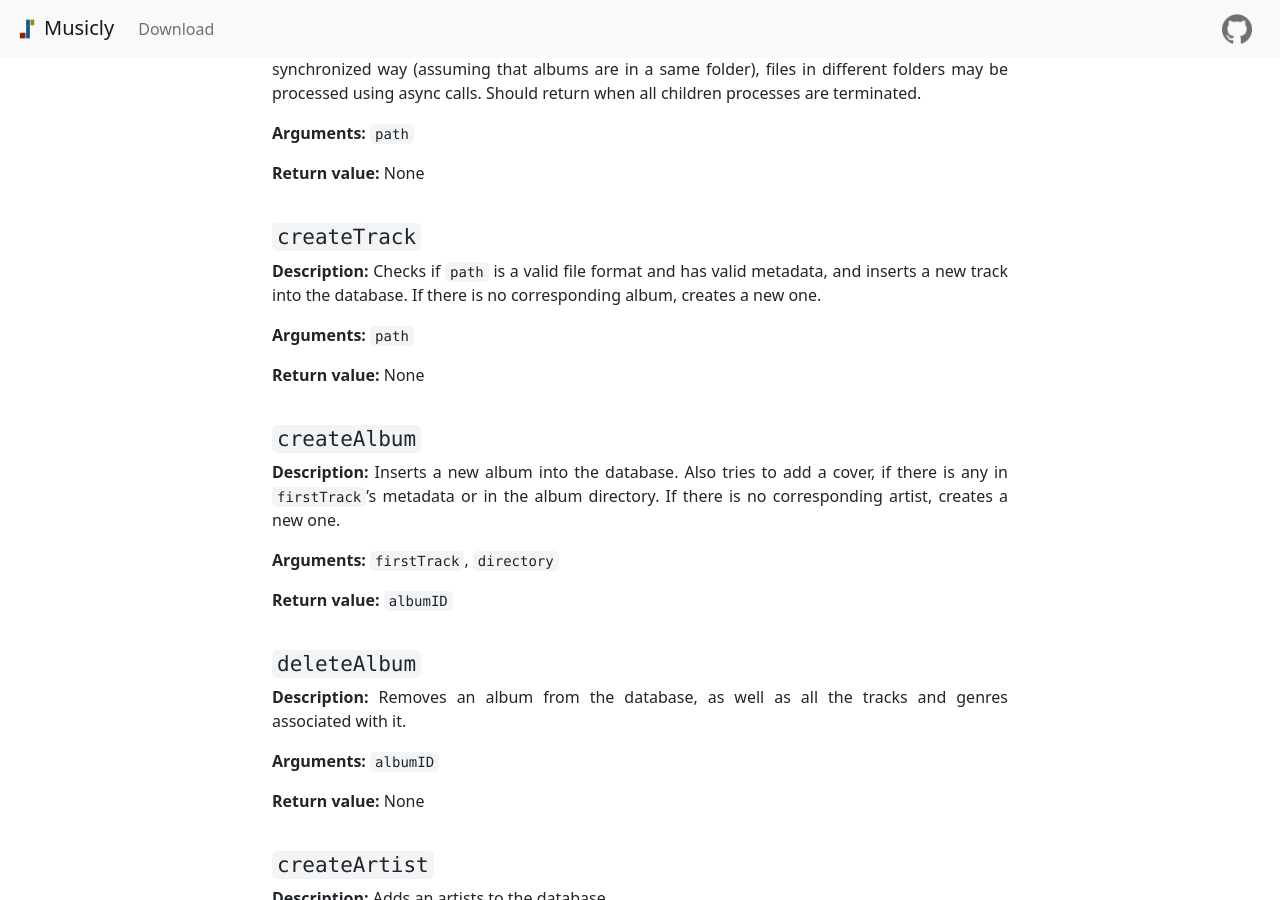
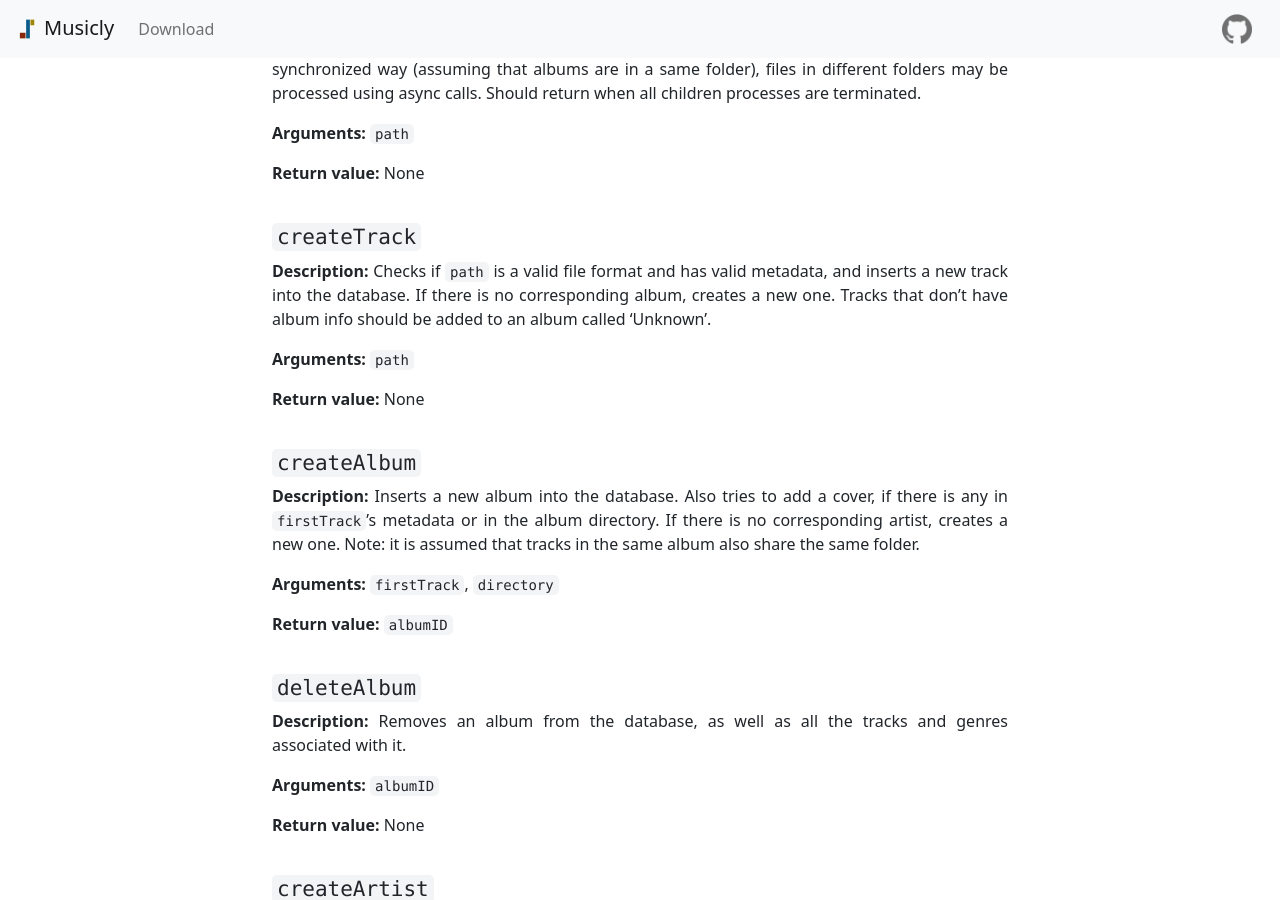
Before and after one commit to bogosorter/Musicly, a Jekyll site: the page built from docs/developer/db.md, in a window 1280 px wide and 900 px high, scrolled down 1453 px. Built offline with Jekyll 4.4.1, drawn with Linux system fonts in a browser that asks for light colours; some of the changed text lies outside the part shown.

Commit message:
Prevented merging albums with same title and added support for unknown album

```diff
--- a/docs/developer/db.md
+++ b/docs/developer/db.md
@@ -63,7 +63,7 @@ This class manages the database. No arguments are needed when constructing. Afte
 
 #### `createTrack`
 
-**Description:** Checks if `path` is a valid file format and has valid metadata, and inserts a new track into the database. If there is no corresponding album, creates a new one.
+**Description:** Checks if `path` is a valid file format and has valid metadata, and inserts a new track into the database. If there is no corresponding album, creates a new one. Tracks that don't have album info should be added to an album called 'Unknown'.
 
 **Arguments:** `path`
 
@@ -71,7 +71,7 @@ This class manages the database. No arguments are needed when constructing. Afte
 
 #### `createAlbum`
 
-**Description:** Inserts a new album into the database. Also tries to add a cover, if there is any in `firstTrack`'s metadata or in the album directory. If there is no corresponding artist, creates a new one.
+**Description:** Inserts a new album into the database. Also tries to add a cover, if there is any in `firstTrack`'s metadata or in the album directory. If there is no corresponding artist, creates a new one. Note: it is assumed that tracks in the same album also share the same folder.
 
 **Arguments:** `firstTrack`, `directory`
 
```
Also changed, not shown: other parts of docs/developer/db.md (+2 -1 lines).
